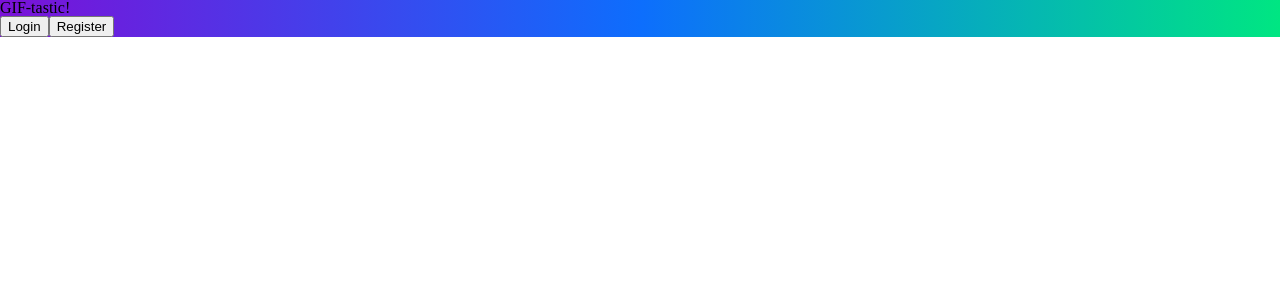
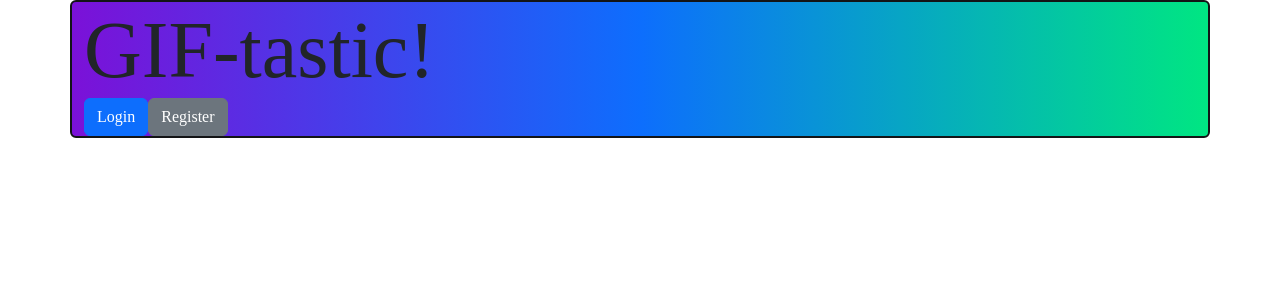
Before and after one commit to Mekhi-Rhodie/GIF-tastic, a Vue app: page / in a window 1280 px wide. Shown: the top 300 px of the page. Built offline with nearby package versions, Linux system fonts and the light colour scheme.

Commit message:
Add Bootstrap CDN to project and border to header

```diff
--- a/index.html
+++ b/index.html
@@ -8,6 +8,7 @@
     <meta content="keywords" name="GIF, GIFs, GIF-tastic, Fantastic">
     <meta content="description" name="A Vue application that allows users to search for and save the favorite GIFs.">
     <link rel="stylesheet" href="/src/assets/reset.css">
+    <link href="https://cdn.jsdelivr.net/npm/bootstrap@5.3.3/dist/css/bootstrap.min.css" rel="stylesheet" integrity="sha384-QWTKZyjpPEjISv5WaRU9OFeRpok6YctnYmDr5pNlyT2bRjXh0JMhjY6hW+ALEwIH" crossorigin="anonymous">
   </head>
   <body>
     <div id="app"></div>
--- a/src/components/Header.vue
+++ b/src/components/Header.vue
@@ -1,5 +1,5 @@
 <template>
-    <header class="container">
+    <header class="container rounded">
         <span class="row">
             <h1 class="display-1">GIF-tastic!</h1>
             <span class="auth-button-group">
@@ -13,6 +13,7 @@
 <style scoped>
     header {
         background-image: linear-gradient(to left,#00E682, #0D6EFD, #7B11D8);
+        border: 2px solid #131416;
     }
 </style>
 
```
